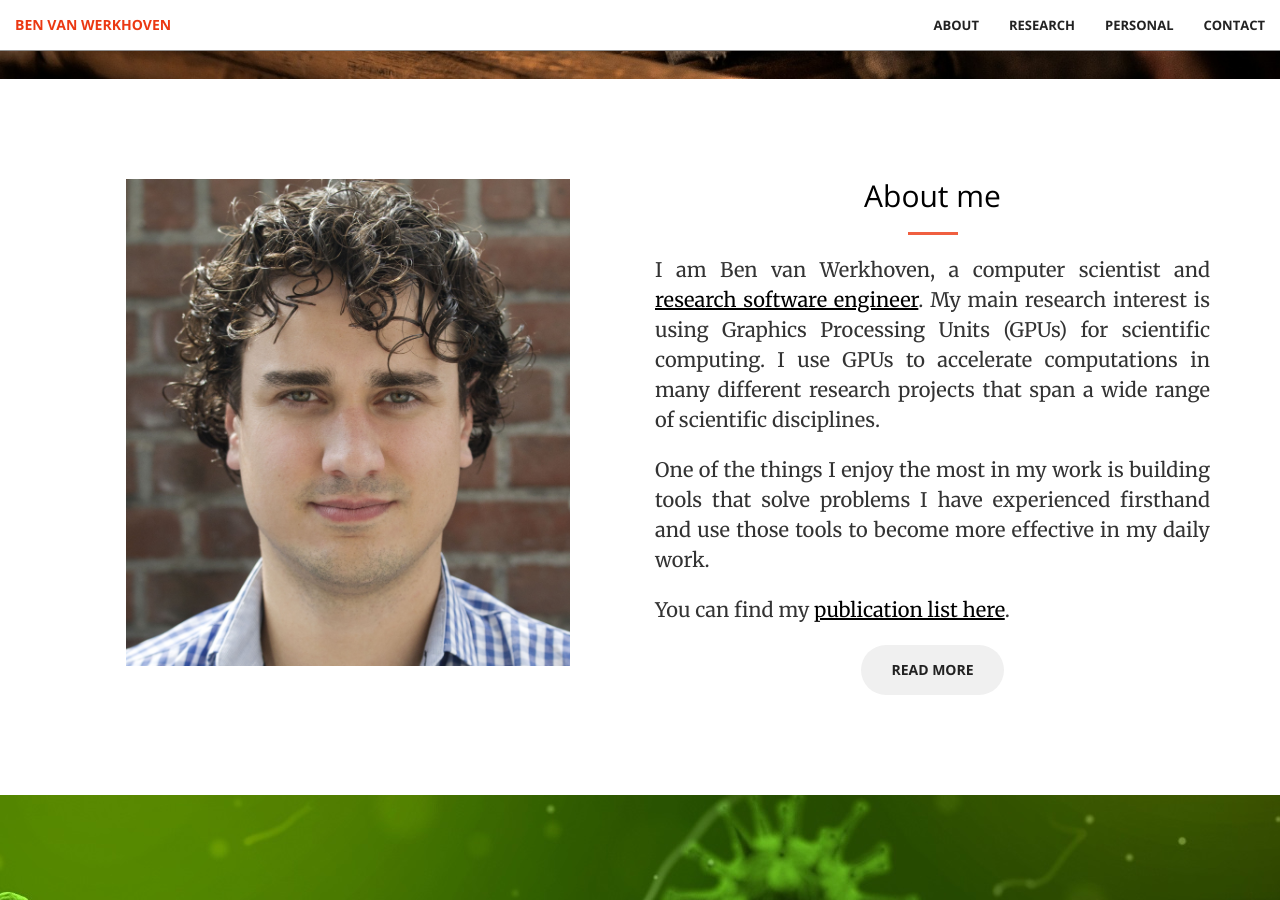
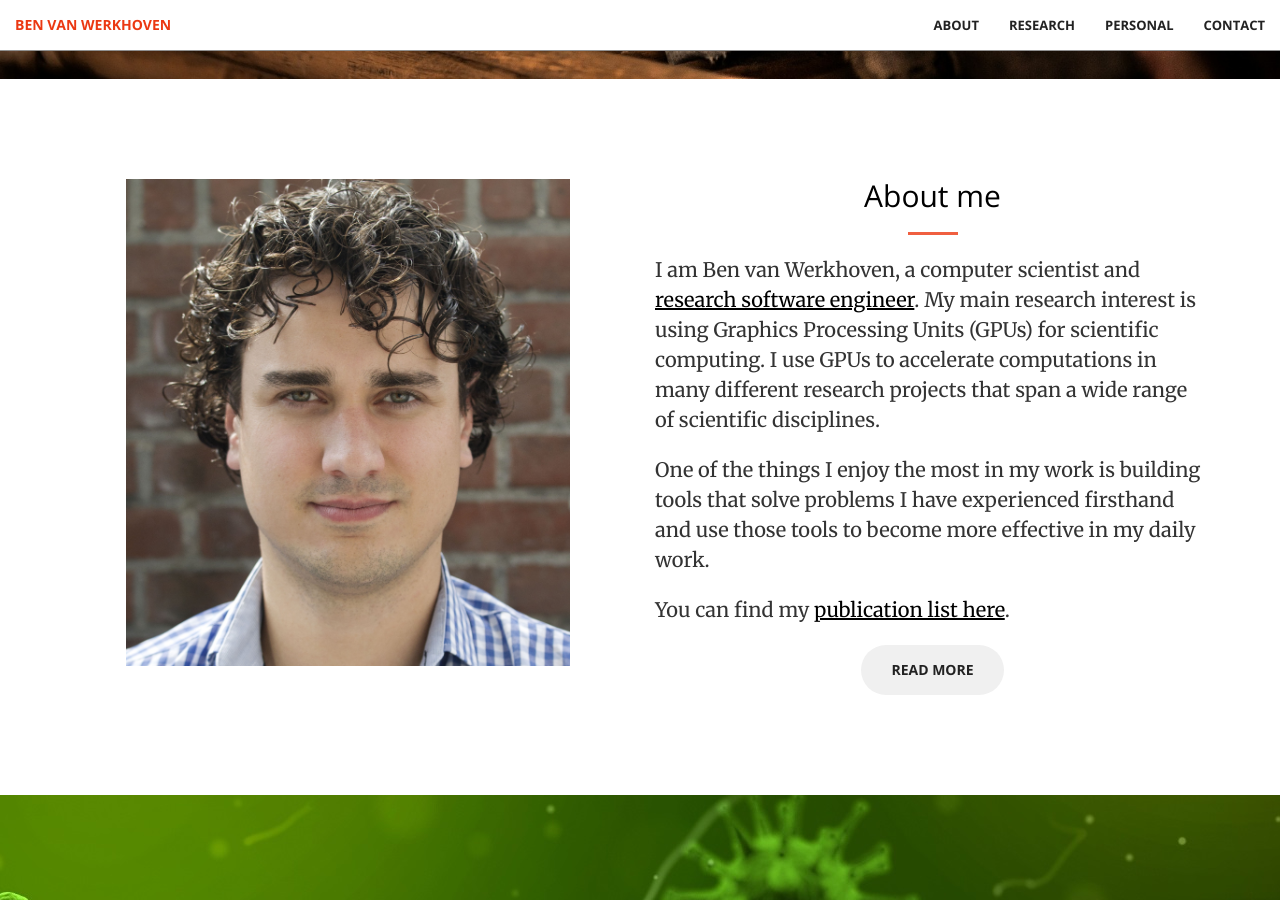
Before and after one commit to benvanwerkhoven/benvanwerkhoven.github.io, a Jekyll site: the page built from index.html, in a window 1280 px wide and 900 px high, scrolled down 821 px. Built offline with Jekyll 4.4.1, drawn with Linux system fonts in a browser that asks for light colours; some web fonts are replaced.

Commit message:
remove justification of text

```diff
--- a/_includes/about.html
+++ b/_includes/about.html
@@ -6,7 +6,7 @@
                     <!-- TODO: fix the stretching of the image to never be longer than the text -->
                     <img src="img/ben_1900.jpg" width="80%">
                 </div>
-                <div class="col-lg-6 col-sm-6 text-justify">
+                <div class="col-lg-6 col-sm-6">
                     <h2 class="section-heading-black text-center">About me</h2>
                     <hr>
                     <p class="text-big">
--- a/_includes/projects.html
+++ b/_includes/projects.html
@@ -16,7 +16,7 @@
 
         <div class="container">
             <div class="row">
-                <div class="col-lg-8 col-lg-offset-2 col-md-8 col-md-offset-2 text-justify">
+                <div class="col-lg-8 col-lg-offset-2 col-md-8 col-md-offset-2">
                     {% if project.text == "faded" %}
                         <h2 class="section-heading text-center">
                     {% else %}
```
